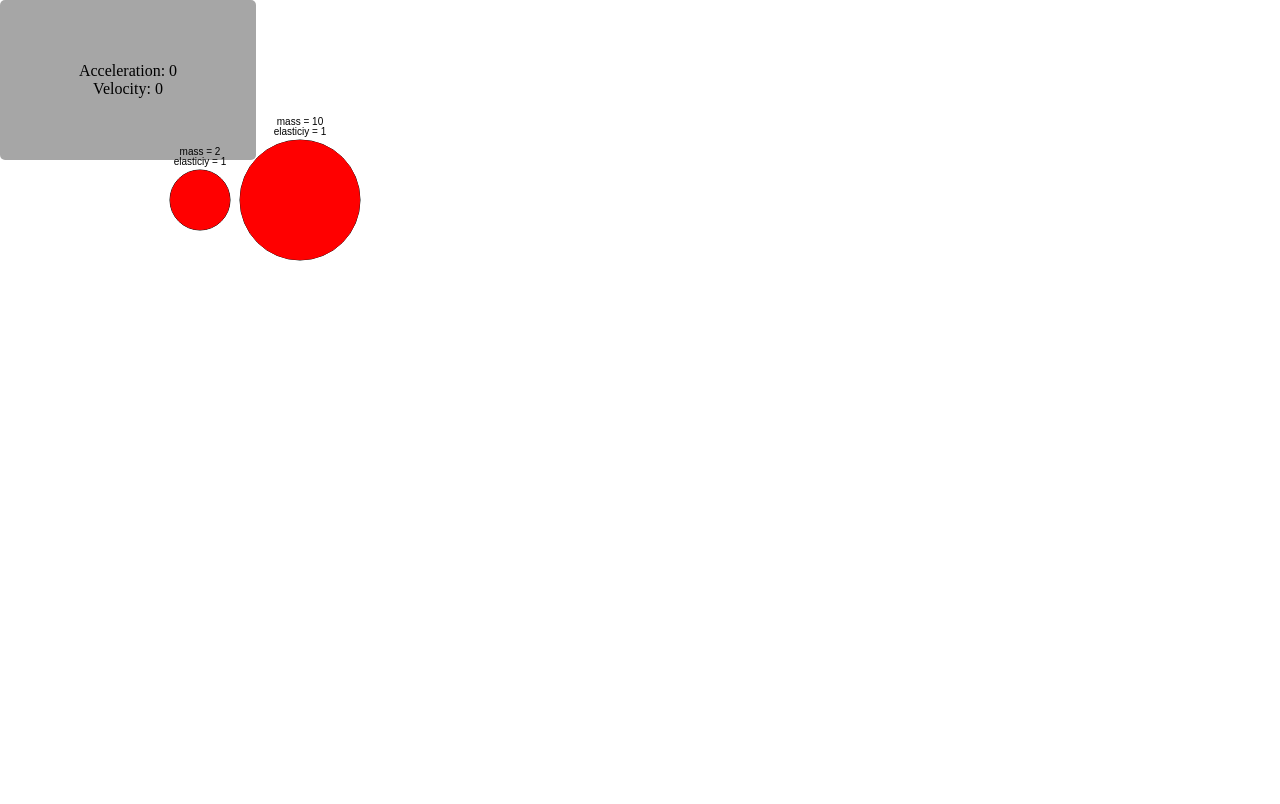
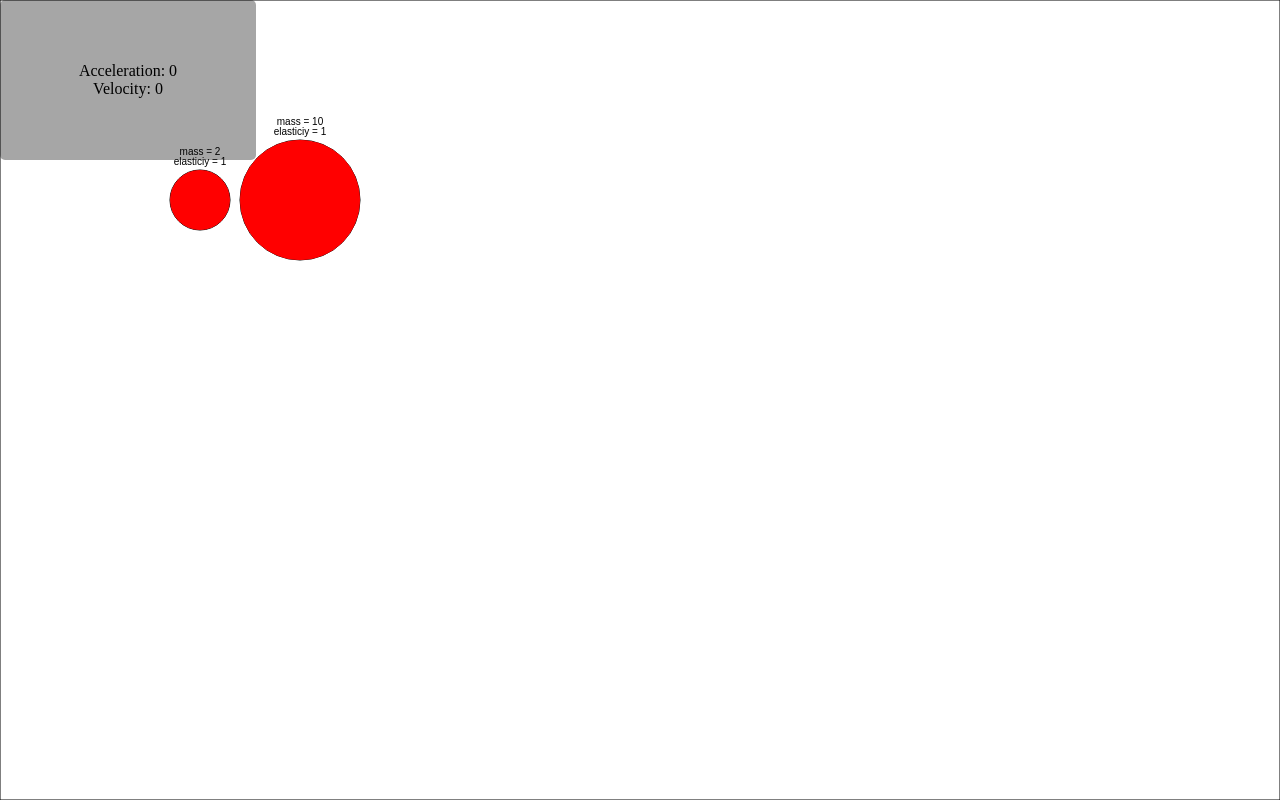
Before and after one commit to itsAnanth/physics-engine, a plain HTML site: page index.html in a window 1280 px wide. Drawn offline with Linux system fonts and the light colour scheme.

Commit message:
feat: init wall object

```diff
--- a/SAT/main.js
+++ b/SAT/main.js
@@ -11,6 +11,10 @@ canvas.height = window.innerHeight;
 
 const player = new Ball(200, 200, 30, 2, 1, true);
 new Ball(300, 200, 60, 10, 1, false);
+new Wall(...[0, 0], ...[canvas.width, 0]);
+new Wall(...[0, 0], ...[0, canvas.height]);
+new Wall(...[canvas.width, 0], ...[canvas.width, canvas.height]);
+new Wall(...[0, canvas.height], ...[canvas.width, canvas.height])
 
 function mainLoop() {
     ctx.clearRect(0, 0, canvas.clientWidth, canvas.clientHeight);
@@ -26,9 +30,24 @@ function mainLoop() {
                 Ball.collision_resoluion(ball_1, ball_2);
             }
         }
+
+        Global.walls.forEach((wall) => {
+            if (Wall.collision(Global.balls[index], wall)) {
+                Wall.penetration_resolution(Global.balls[index], wall);
+                Wall.collision_resolution(Global.balls[index], wall)
+            }
+        })
         b.display();
         b.update();
-    })
+    });
+
+    Global.walls.forEach((w, i) => {
+        w.drawWall();
+    });
+
+
+
+    // Wall.closestPoint(player, wall).subtract(player.pos).drawVector(player.pos.x, player.pos.y, 1, 'red')
     acceleration.innerHTML = `Acceleration: ${Math.round(player.acc.magnitude())}`;
     velocity.innerHTML = `Velocity: ${Math.round(player.vel.magnitude())}`
     requestAnimationFrame(mainLoop);
--- a/index.html
+++ b/index.html
@@ -10,6 +10,7 @@
     <script src="./SAT/components/Angle.js" defer></script>
     <script src="./SAT/components/Controller.js" defer></script>
     <script src="./SAT/components/objects/Ball.js" defer></script>
+    <script src="./SAT/components/objects/Wall.js" defer></script>
     <script src="./SAT/main.js" defer></script>
 
     <style>
```
